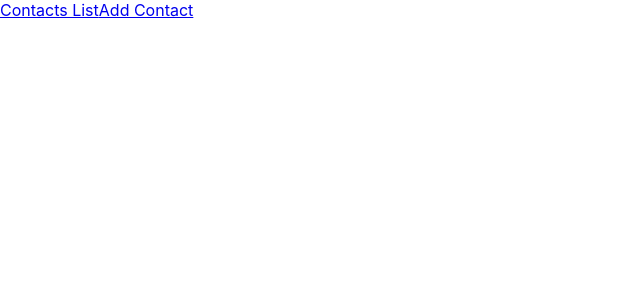
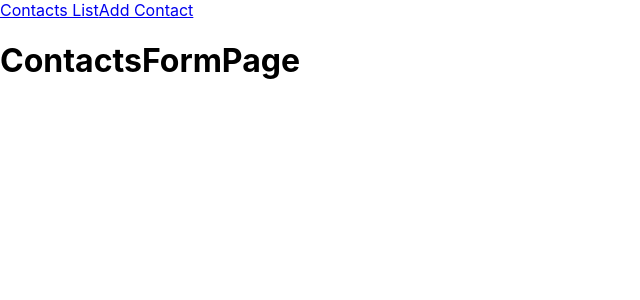
Before and after one commit to ScalableJS/react-contact, a React (Create React App) app: page /contacts/new in a window 1280 px wide. Shown: the top 300 px of the page, without its empty margins (0-640 px from the left). Built offline with nearby package versions, Linux system fonts and the light colour scheme.

Commit message:
Add new page contact form for update contacts

```diff
--- a/src/App.js
+++ b/src/App.js
@@ -2,6 +2,8 @@ import React, { Component } from 'react';
 import { NavLink, Route } from 'react-router-dom';
 
 import ContactsListPage from './pages/contacts-list-page'
+import ContactsFormPage from './pages/contacts-form-page'
+
 import './App.css';
 
 class App extends Component {
@@ -12,10 +14,12 @@ class App extends Component {
             <NavLink className="item" activeClassName="active" exact to="/">Contacts List</NavLink>
             <NavLink className="item" activeClassName="active" exact to="/contacts/new">Add Contact</NavLink>
           </div>
-          {<Route exact path="/" component={ContactsListPage}/>}
+          <Route exact path="/" component={ContactsListPage}/>
+          <Route path="/contacts/new" component={ContactsFormPage}/>
+            {/*<Route path="/contacts/edit/:_id" component={ContactsFormPage}/>*/}
           {/*<Route path="/contacts/call/:_id" component={CallHistoryPage}/>*/}
-          {/*<Route path="/contacts/new" component={ContactsFormPage}/>*/}
-          {/*<Route path="/contacts/edit/:_id" component={ContactsFormPage}/>*/}
+
+
         </div>
     );
   }
--- /dev/null
+++ b/src/pages/contacts-form-page.js
@@ -0,0 +1,9 @@
+import React, {Component} from 'react';
+
+class ContactsFormPage extends Component {
+    render() {
+        return <h1>ContactsFormPage</h1>
+    }
+}
+
+export default ContactsFormPage;
```
